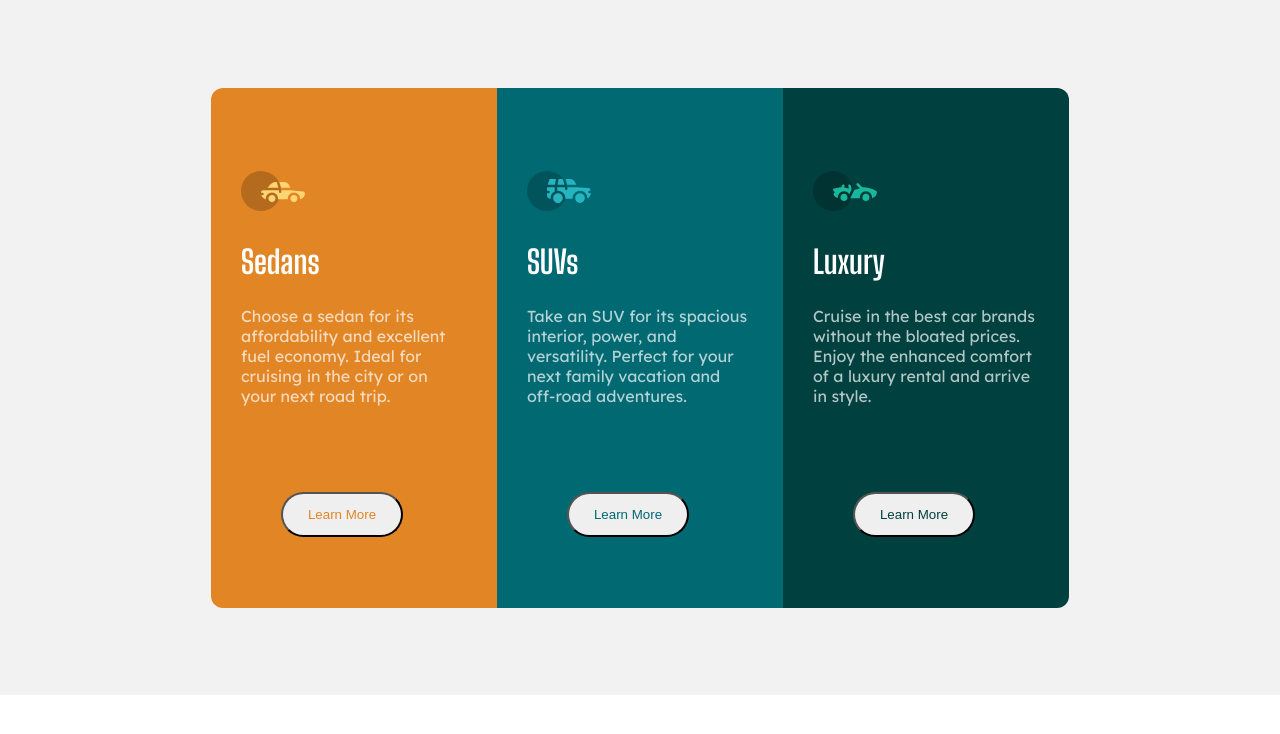
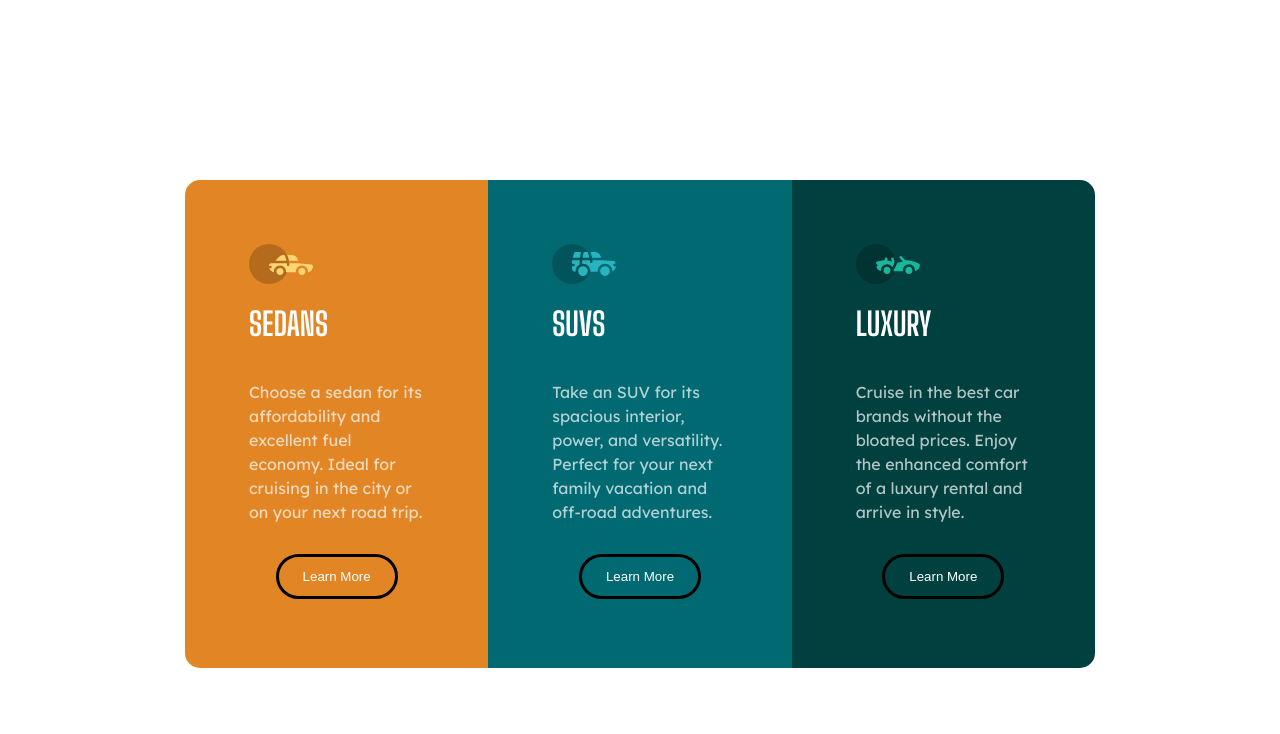
Before and after one commit to 01Chhotu/HTML, a plain HTML site: page 3_column_card/index.html in a window 1280 px wide. Drawn offline with Linux system fonts and the light colour scheme.

Commit message:
final commit

```diff
--- a/3_column_card/index.html
+++ b/3_column_card/index.html
@@ -16,49 +16,29 @@
 
 <body>
     <div class="header-card">
-        <div class="card-1">
-            <svg width="64" height="40" xmlns="http://www.w3.org/2000/svg">
-                <g fill="none" fill-rule="evenodd">
-                    <circle fill="#000" opacity=".201" cx="20" cy="20" r="20" />
-                    <path
-                        d="M52.936 24.11c1.942 0 3.517 1.542 3.517 3.445 0 1.903-1.575 3.445-3.517 3.445s-3.516-1.542-3.516-3.445c0-1.903 1.574-3.445 3.516-3.445zm-21.957 0c1.942 0 3.517 1.542 3.517 3.445 0 1.903-1.575 3.445-3.517 3.445s-3.516-1.542-3.516-3.445c0-1.903 1.574-3.445 3.516-3.445zm6.948-4.848v1.429c0 .716.61 1.293 1.348 1.259a1.295 1.295 0 001.225-1.295v-1.393h8.256l13.483 1.313c.956.093 1.676.881 1.676 1.814 0 2.89-2.126 5.303-4.926 5.819.397-3.557-2.458-6.62-6.053-6.62-3.646 0-6.504 3.14-6.039 6.723h-9.879c.466-3.588-2.397-6.722-6.039-6.722-3.595 0-6.45 3.062-6.052 6.62-2.14-.398-3.916-1.912-4.61-3.931h1.142c.731 0 1.32-.598 1.285-1.322-.033-.678-.629-1.2-1.322-1.2H20v-.251c0-1.274 1.066-2.243 2.306-2.243h15.62zM42.59 11c2.645 0 4.99 1.556 5.972 3.963l.726 1.779H40.17L38.413 11h4.178zm-6.865 0l1.758 5.741H26.505l3.357-3.654A6.502 6.502 0 0134.644 11h1.082z"
-                        fill="#FFD473" fill-rule="nonzero" />
-                </g>
-            </svg>
+        <main>
+            <div class="card card-1">
+                <img src="image/icon-sedans.svg" alt="Sedans image">
                 <h1>Sedans</h1>
                 <p>Choose a sedan for its affordability and excellent fuel economy. Ideal for cruising in the city
                     or on your next road trip.</p>
-            <button class="btn1">Learn More</button>
+                <button class="btn">Learn More</button>
             </div>
-        <div class="card-2">
-            <svg width="64" height="40" xmlns="http://www.w3.org/2000/svg">
-                <g fill="none" fill-rule="evenodd">
-                    <circle fill="#000" opacity=".201" cx="20" cy="20" r="20" />
-                    <path
-                        d="M31.002 22.358c2.917 0 5.18 2.593 4.762 5.506a4.828 4.828 0 01-2.962 3.778 4.797 4.797 0 01-5.3-1.165c-1.188-1.26-1.235-2.613-1.263-2.613-.42-2.924 1.857-5.506 4.763-5.506zm22 0c3.457 0 5.798 3.567 4.41 6.744A4.816 4.816 0 0152.3 31.94a4.826 4.826 0 01-4.06-4.077c-.42-2.915 1.846-5.506 4.762-5.506zm-15.04-6.083v1.462a1.29 1.29 0 001.352 1.29c.693-.033 1.227-.631 1.227-1.326v-1.426h8.3l13.056.716a1.29 1.29 0 011.164.917c.27.895.446 1.477.563 1.87h-1.047c-.694 0-1.291.534-1.324 1.228a1.29 1.29 0 001.288 1.352h1.445c-.164 2.225-1.57 4.193-3.6 5.05.13-4.212-3.255-7.63-7.384-7.63-4.317 0-7.762 3.718-7.358 8.086h-7.285c.43-4.655-3.503-8.531-8.131-8.046v-3.543h7.734zm-10.312 0v4.308a7.4 7.4 0 00-4.006 7.274 3.874 3.874 0 01-3.642-3.864v-1.635h1.46a1.29 1.29 0 000-2.58h-1.461v-3.213l.003-.29h7.646zm14.986-8.196c2.65 0 5 1.592 5.984 4.055l.63 1.579a5.525 5.525 0 01-.065-.004l-.026-.002-.034-.002-.022-.002a4.178 4.178 0 00-.224-.006l-.098-.001h-.039l-.136-.001h-.052l-.326-.001H40.211L38.528 8.08zm-13.632 0l-1.122 5.616h-7.144l1.47-4.71a1.29 1.29 0 011.231-.906h5.565zm6.832 0l1.683 5.615h-7.007l1.121-5.615h4.203z"
-                        fill="#26B5C0" fill-rule="nonzero" />
-                </g>
-            </svg>
+            <div class="card card-2">
+                <img src="image/icon-suvs.svg" alt="SUVs image">
                 <h1>SUVs</h1>
                 <p>Take an SUV for its spacious interior, power, and versatility. Perfect for your next family vacation
                     and off-road adventures.</p>
-            <button class="btn2">Learn More</button>
+                <button class="btn">Learn More</button>
             </div>
-        <div class="card-3">
-            <svg width="64" height="40" xmlns="http://www.w3.org/2000/svg">
-                <g fill="none" fill-rule="evenodd">
-                    <circle fill="#000" opacity=".201" cx="20" cy="20" r="20" />
-                    <path
-                        d="M30.98 22.835c1.941 0 3.516 1.604 3.516 3.583 0 1.978-1.575 3.582-3.517 3.582s-3.516-1.604-3.516-3.582c0-1.979 1.574-3.583 3.516-3.583zm21.956 0c1.942 0 3.517 1.604 3.517 3.583 0 1.978-1.575 3.582-3.517 3.582s-3.516-1.604-3.516-3.582c0-1.979 1.574-3.583 3.516-3.583zm-9.143-10.45a1.27 1.27 0 011.819 0l3.715 3.784c4.444-.115 9.7 1.142 13.964 3.753.387.237.624.664.624 1.124 0 3.006-2.126 5.514-4.926 6.05.397-3.698-2.458-6.882-6.053-6.882-3.646 0-6.504 3.264-6.039 6.99h-9.669c.76-1.544.993-2.026 1.337-2.711l.082-.162c.421-.835 1.056-2.07 2.883-5.65 1.68-.023 3.47-.408 5.247-1.403l-2.984-3.04a1.328 1.328 0 010-1.854zm-7.68 1.064c.683-.2 1.395.202 1.592.898l.749 2.652a3.46 3.46 0 01-.247 2.51l-1.733 3.395-.216.424c-1.07-1.89-3.06-3.114-5.279-3.114-3.595 0-6.45 3.184-6.052 6.885-1.832-.347-3.414-1.537-4.278-3.276a1.331 1.331 0 01.117-1.376l.955-1.303-1.325-1.295c-.751-.735-.376-2.024.64-2.231l6.614-1.346.13-.026c.092-.019.145-.03.157-.031.314-.146 1.07-.591 1.07-1.506 0-.734.592-1.327 1.316-1.31.712.016 1.268.662 1.256 1.388a4.11 4.11 0 01-.348 1.611 22.69 22.69 0 014.7 1.146l-.7-2.473a1.314 1.314 0 01.882-1.622z"
-                        fill="#19B89D" fill-rule="nonzero" />
-                </g>
-            </svg>
+            <div class="card card-3">
+                <img src="image/icon-luxury.svg" alt="Luxury image">
                 <h1>Luxury</h1>
                 <p>Cruise in the best car brands without the bloated prices. Enjoy the enhanced comfort of a luxury
                     rental and arrive in style.</p>
-            <button class="btn3">Learn More</button>
+                <button class="btn">Learn More</button>
             </div>
-
+        </main>
     </div>
 </body>
 
--- a/3_column_card/style.css
+++ b/3_column_card/style.css
@@ -5,89 +5,66 @@ body {
 }
 
 .header-card {
-    background-color: #F2F2F2;
-    height: 695px;
+    min-height: 100vh;
     display: flex;
-    justify-content: center;
-    align-items: center;
-    box-sizing: border-box;
-    flex-wrap: wrap;
+    margin: 1.5em;
+    /* justify-content: center; */
+    /* align-items: center; */
+}
+main{
+    display: flex;
+    /* margin: 1.5em; */
+    border-radius: 15px;
+    overflow: hidden;
+    max-width: 910px;
+    margin: auto;
+}
+.card{
+    padding: 4rem;
+    width: 100%;
+    display: flex;
+    flex-direction: column;
+    flex-basis: 100%;
+}
+.btn{
+    background-color: inherit;
+    border-radius: 40px;
+    width: 122px;
+    height: 45px;
+    border: solid black;
+    color: white;
+    margin: auto;
+    margin-bottom: 5px;
+}
+.card-1 {
+    background-color: #E28525;
 }
 
-.header-card .card-1 {
-    background-color: #E28525;
-    height: 520px;
-    width: 226px;
-    flex-shrink: 0;
-    align-content: center;
-    padding: 0px 30px;
-    border-top-left-radius: 12px;
-    border-bottom-left-radius: 12px;
+.card-2 {
+    background-color: #016972;
 }
 
-.header-card .card-2 {
-    background-color: #016972;
-    height: 520px;
-    width: 226px;
-    flex-shrink: 0;
-    align-content: center;
-    padding: 0px 30px;
+.card-3 {
+    background-color: #00403F;
 }
-
-.header-card .card-3 {
-    background-color: #00403F;
-    height: 520px;
-    width: 226px;
-    flex-shrink: 0;
-    align-content: center;
-    padding: 0px 30px;
-    border-top-right-radius: 12px;
-    border-bottom-right-radius: 12px;
+main img {
+    width: 64px;
+    height: 40px;
 }
-
-.btn1 {
-    border-radius: 40px;
-    color: #E28525;
-    position: relative;
-    top: 47px;
-    left: 40px;
-    width: 122px;
-    height: 45px;
+main h1 {
+    font-family: "Big Shoulders Display", sans-serif;
+    text-transform: uppercase;
 }
-
-.btn2 {
-    border-radius: 40px;
-    color: #016972;
-    position: relative;
-    top: 47px;
-    left: 40px;
-    width: 122px;
-    height: 45px;
+main p {
+    line-height: 24px;
+    opacity: 0.7;
+    margin-bottom: 30px;
 }
-
-.btn3 {
-    border-radius: 40px;
-    color: #00403F;
-    position: relative;
-    top: 47px;
-    left: 40px;
-    width: 122px;
-    height: 45px;
+@media(max-width: 800px){
+    main{
+        flex-direction: column;
+    }
+    .card{
+        width: unset;
+    }
 }
-
-.header-card svg {
-    position: relative;
-    top: -34px;
-}
-
-.header-card h1 {
-    position: relative;
-    top: -27px;
-    font-family: "Big Shoulders Display", sans-serif;
-}
-
-.header-card p {
-    position: relative;
-    top: -23px;
-    opacity: 0.7;
-}
```
Lines whose indentation alone changed are shown as unchanged.
